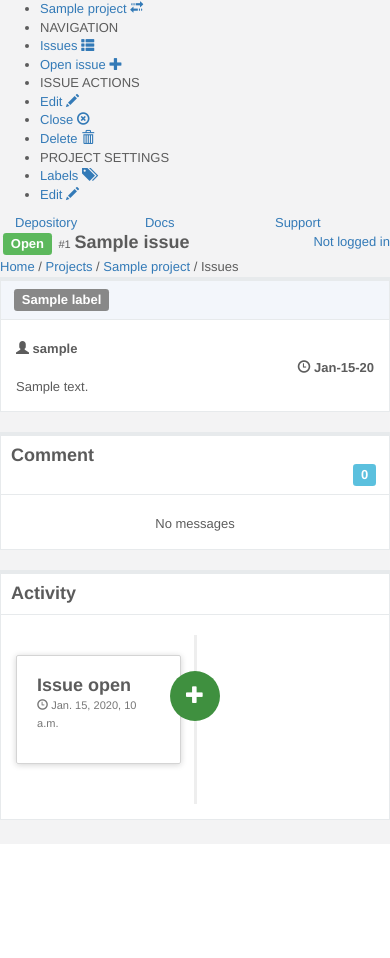
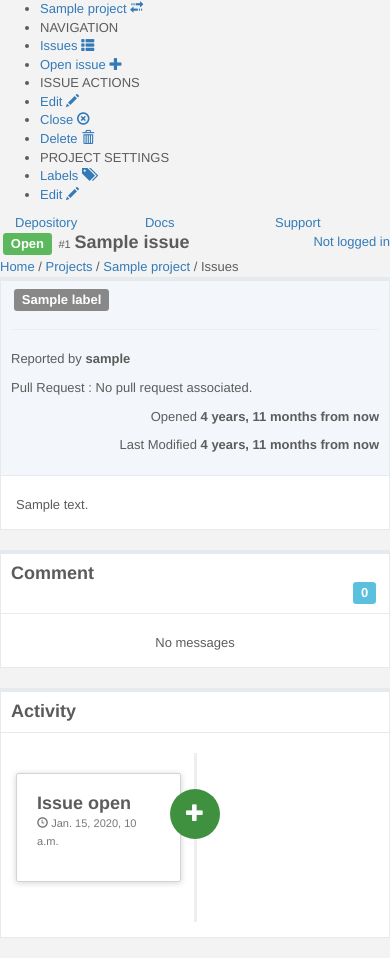
Before and after one commit to poulp/django-app-tracker, a Django app: template apptracker/templates/apptracker/issues/detail.html in a window 390 px wide. Before the commit the page ends 820 px from the top, so only its background shows below. Run offline with Django 3.2, Linux system fonts and the light colour scheme; the template is opened without the code that fills it: most values are stand-ins (such as "Sample title", 1, 10 or a date in 2020); some libraries are stand-ins or nearby versions.

Commit message:
humanize date

```diff
--- a/apptracker/templates/apptracker/issues/detail.html
+++ b/apptracker/templates/apptracker/issues/detail.html
@@ -1,4 +1,6 @@
 {% extends "apptracker/issues/base_sidebar_actions.html" %}
+
+{% load humanize %}
 
 {% block page_title %}
     {% if issue.is_closed %}
@@ -12,7 +14,7 @@
 
 {% block content %}
     <div class="row">
-        <div class="col-md-6">
+        <div class="col-md-7">
             <div class="box">
                 <div class="box-header back">
                     {% with labels=issue.labels.all %}
@@ -24,17 +26,21 @@
                             <span>No label</span>
                         {% endif %}
                     {% endwith %}
+                <hr/>
+                <div class="row issue-description-meta">
+                        <div class="col-md-6">
+                            <p>Reported by <strong> {{ issue.owner.username }}</strong></p>
+                            <p>Pull Request : No pull request associated.</p>
+                        </div>
+
+                        <div class="col-md-6 text-right">
+                            <p>Opened <strong> {{ issue.created_date|naturaltime }}</strong></p>
+                            <p>Last Modified <strong> {{ issue.modified_date|naturaltime }}</strong></p>
+                        </div>
+                    </div>
                 </div>
                 <div class="box-body">
-                    <div class="row issue-description-meta">
-                        <div class="col-md-8">
-                            <i class="glyphicon glyphicon-user"></i><strong> {{ issue.owner.username }}</strong>
-                        </div>
 
-                        <div class="col-md-4 text-right">
-                            <i class="glyphicon glyphicon-time"></i><strong> {{ issue.created_date|date:"M-d-y" }}</strong>
-                        </div>
-                    </div>
 
                     <div class="row">
                         <div class="col-md-12">
@@ -63,7 +69,7 @@
             </div>
         </div>
 
-        <div class="col-md-6">
+        <div class="col-md-5">
             <div class="box">
                 <div class="box-header">
                     <h3>Activity</h3>
```
